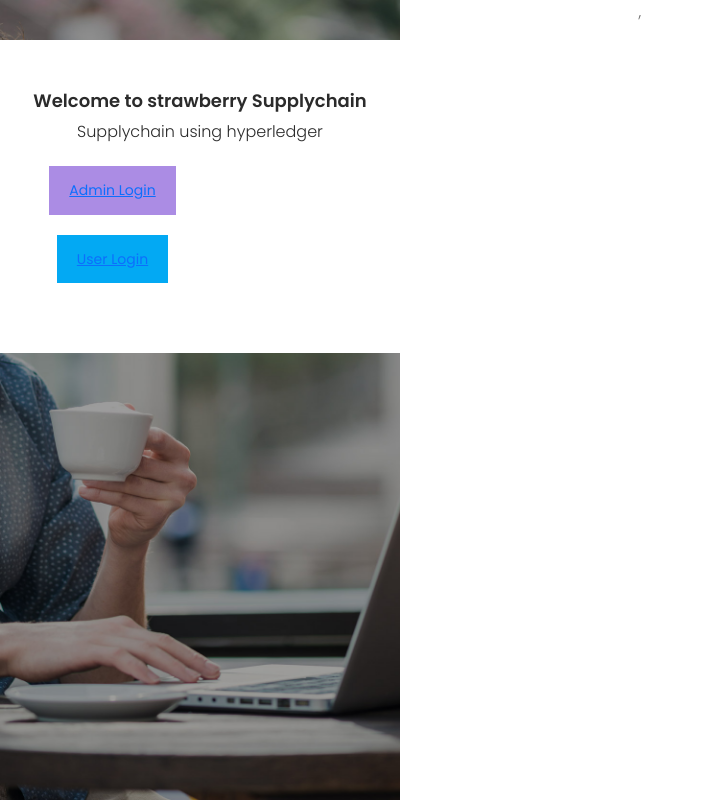
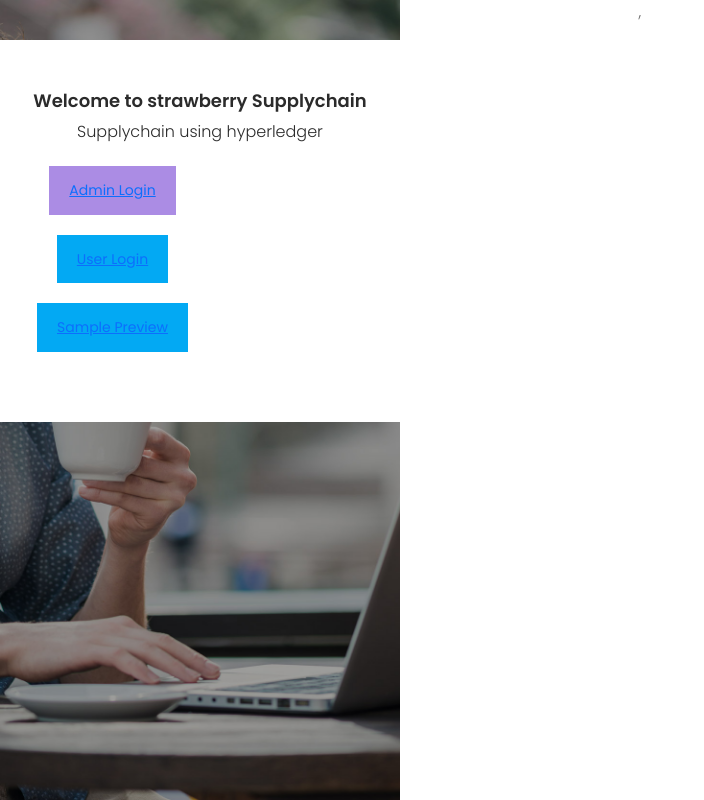
Before and after one commit to dipjerry/smart_farming_and_retail, a React (Create React App) app: page / in a window 1280 px wide. Shown: the whole page, without its empty margins (0-704 px from the left). Built offline with nearby package versions, Linux system fonts and the light colour scheme; a web font is replaced by a local one.

Commit message:
update added preview

```diff
--- a/src/components/home/home.jsx
+++ b/src/components/home/home.jsx
@@ -31,6 +31,11 @@
                 <Link to='/user_auth'>User Login</Link>
               </Button>
             </Col>
+            <Col xs={6} className="p-b-20">
+              <Button variant="info" block>
+                <Link to='/preview'>Sample Preview</Link>
+              </Button>
+            </Col>
           </div>
         </div>
       </div>
```
